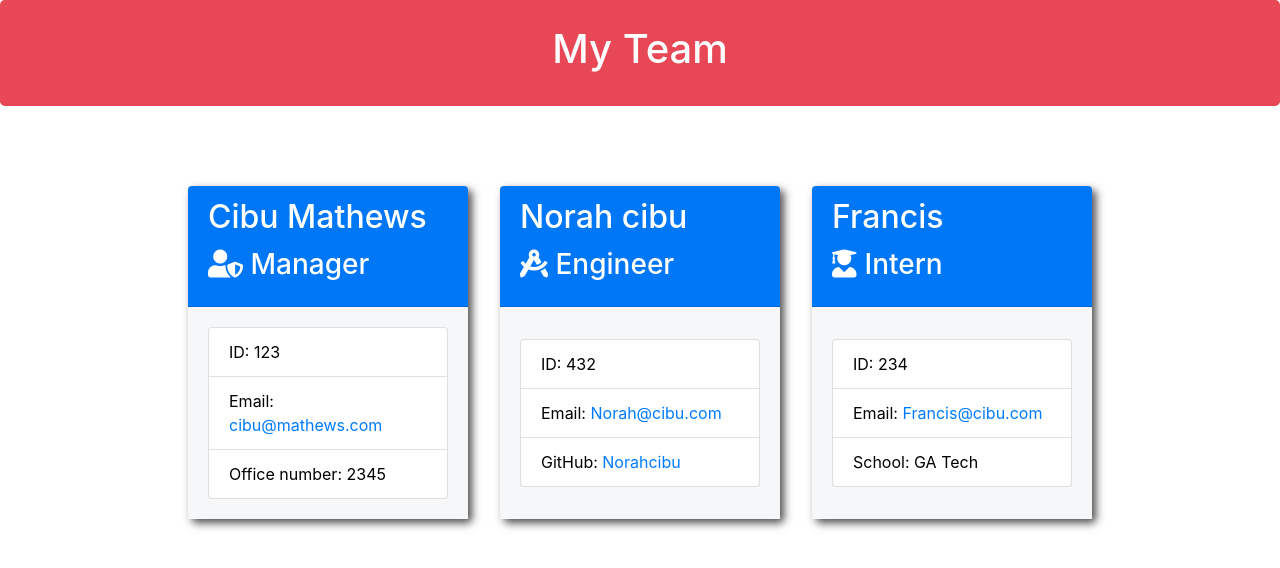
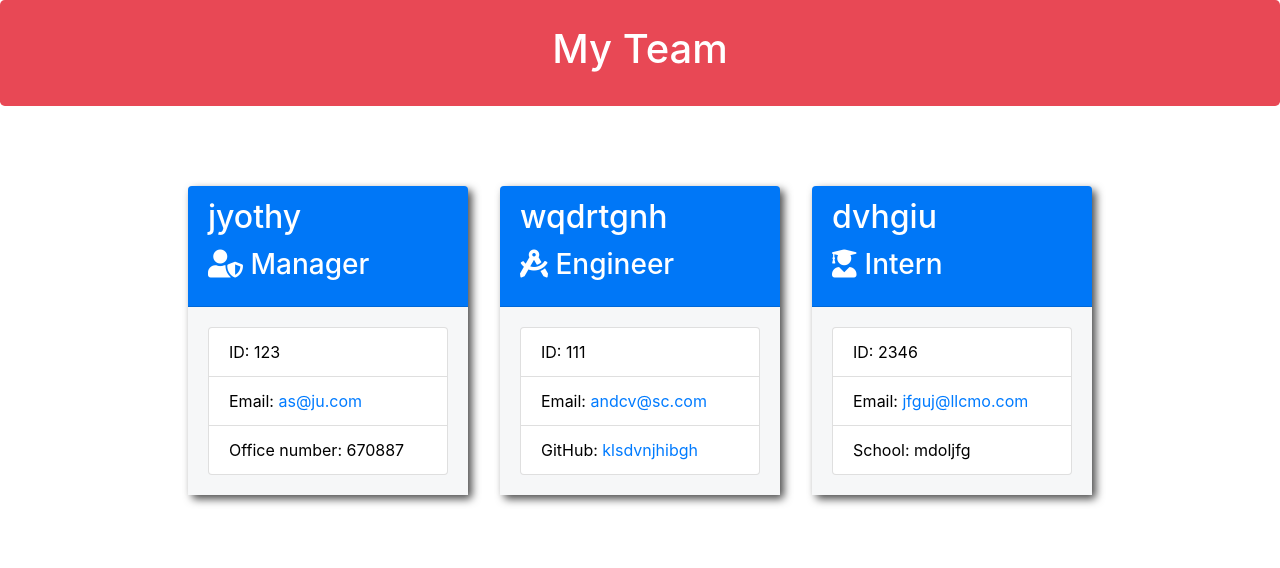
Before and after one commit to jyothybaby/10-OOP-Team-Profile-Generator, a website: page index.html in a window 1280 px wide. Drawn offline with nearby package versions, Linux system fonts and the light colour scheme.

Commit message:
Adding comments to the file

```diff
--- a/index.html
+++ b/index.html
@@ -29,42 +29,42 @@
 
         <div class="card employee-card">
         <div class="card-header">
-            <h2 class="card-title">Cibu Mathews</h2>
+            <h2 class="card-title">jyothy</h2>
             <h3 class="card-title"><i class="fas fa-user-shield"></i>  Manager</h3>
         </div>
         <div class="card-body">
             <ul class="list-group">
                 <li class="list-group-item">ID: 123</li>
-                <li class="list-group-item">Email: <a href="mailto:cibu@mathews.com">cibu@mathews.com</a></li>
-                <li class="list-group-item">Office number: 2345</li>
+                <li class="list-group-item">Email: <a href="mailto:as@ju.com">as@ju.com</a></li>
+                <li class="list-group-item">Office number: 670887</li>
             </ul>
         </div>
     </div>
 
         <div class="card employee-card">
     <div class="card-header">
-        <h2 class="card-title">Norah cibu</h2>
+        <h2 class="card-title">wqdrtgnh</h2>
         <h3 class="card-title"><i class="fas fa-drafting-compass"></i>  Engineer</h3>
     </div>
     <div class="card-body">
         <ul class="list-group">
-            <li class="list-group-item">ID: 432</li>
-            <li class="list-group-item">Email: <a href="mailto:Norah@cibu.com">Norah@cibu.com</a></li>
-            <li class="list-group-item">GitHub: <a href="https://github.com/Norahcibu" target="_blank" rel="noopener noreferrer">Norahcibu</a></li>
+            <li class="list-group-item">ID: 111</li>
+            <li class="list-group-item">Email: <a href="mailto:andcv@sc.com">andcv@sc.com</a></li>
+            <li class="list-group-item">GitHub: <a href="https://github.com/klsdvnjhibgh" target="_blank" rel="noopener noreferrer">klsdvnjhibgh</a></li>
         </ul>
     </div>
 </div>
 
         <div class="card employee-card">
     <div class="card-header">
-        <h2 class="card-title">Francis</h2>
+        <h2 class="card-title">dvhgiu</h2>
         <h3 class="card-title"><i class="fas fa-user-graduate mr-2"></i>Intern</h3>
     </div>
     <div class="card-body">
         <ul class="list-group">
-            <li class="list-group-item">ID: 234</li>
-            <li class="list-group-item">Email: <a href="mailto:Francis@cibu.com">Francis@cibu.com</a></li>
-            <li class="list-group-item">School: GA Tech</li>
+            <li class="list-group-item">ID: 2346</li>
+            <li class="list-group-item">Email: <a href="mailto:jfguj@llcmo.com">jfguj@llcmo.com</a></li>
+            <li class="list-group-item">School: mdoljfg</li>
         </ul>
     </div>
 </div>
--- a/index.js
+++ b/index.js
@@ -1,11 +1,11 @@
-
+//
 const fs = require("fs");
 const inquirer = require("inquirer");
 const htmlTemplateFile = require("./src/htmlTemplateFile.js");
 const Manager = require("./lib/Manager");
 const Engineer = require("./lib/Engineer");
 const Intern = require("./lib/Intern");
-const { inherits } = require("util");
+//const { inherits } = require("util");
 
 const teamMembers = [];
 const idArray = [];
@@ -15,7 +15,7 @@ function initfunction() {
     createManager();
 
 }
-
+// function for creating the Manager
 function createManager() {
 
     inquirer
@@ -83,7 +83,7 @@ function createManager() {
         });
 
 }
-
+// Function for creating  the team. This call contain the selection of Engineers and Interns
 function createTeam() {
     inquirer.prompt([
         {
@@ -103,7 +103,7 @@ function createTeam() {
         }
     })
 }
-
+//Functions for Adding engineer
 function addEngineer() {
     inquirer.prompt([
         {
@@ -168,7 +168,7 @@ function addEngineer() {
         createTeam();
     });
 }
-
+//Functions for adding Interns
 function addIntern() {
     inquirer.prompt([
       {
@@ -235,21 +235,11 @@ function addIntern() {
   }
 
 
-
+// This is the default function, Here creating a new "index.html" file with the help of HTML tempalte
 function buildTeam() {
     fs.writeFile("index.html", htmlTemplateFile(teamMembers),(err) =>
     err ? console.log(err) : console.log("Sucessfully created the File!!")
     )
 }
-
-
-//  .then((answers) => {
-//     const readmeContent = htmlTemplateFile(answers);
-//     fs.writeFile("index.html", readmeContent, (err) =>
-//         err ? console.log(err) : console.log("Sucessfully created the File!!")
-
-//     );
-// });
-
-
+// Starter function
 initfunction();
--- a/lib/Employee.js
+++ b/lib/Employee.js
@@ -1,4 +1,6 @@
 // Created a class called Employee as per the README.MD for the project
+// There are 3 arguments for this class ie, name,id,email and 4 functions.
+// Created this class based on Readme.Md instructions.
 class Employee {
     constructor(name,id,email) {
         this.name = name;
--- a/lib/Engineer.js
+++ b/lib/Engineer.js
@@ -1,4 +1,6 @@
 //Reference: https://www.w3schools.com/Jsref/jsref_class_super.asp
+//Using extended class for this class creation
+// Employee class is the parent class or super class. So that we need to import that class to .js file.
 const Employee = require("./Employee");
 
 class Engineer extends Employee {
--- a/lib/Intern.js
+++ b/lib/Intern.js
@@ -1,3 +1,4 @@
+// Employee class is the parent class or super class. So that we need to import that class to .js file.
 const Employee = require("./Employee");
 
 class Intern extends Employee {
--- a/lib/Manager.js
+++ b/lib/Manager.js
@@ -1,3 +1,4 @@
+//Employee class is the parent class or super class. So that we need to import that class to .js file.
 const Employee = require("./Employee");
 
 class Manager extends Employee {
--- a/src/htmlTemplateFile.js
+++ b/src/htmlTemplateFile.js
@@ -1,3 +1,4 @@
+//Template for html file
 const generateTeam = team => {
 
     // create the manager html
```
Also changed, not shown: __tests__/Engineer.test.js (+3 -2 lines), __tests__/Intern.test.js (+2 -1 lines), __tests__/Manager.test.js (+2 -2 lines), dist/style.css.
